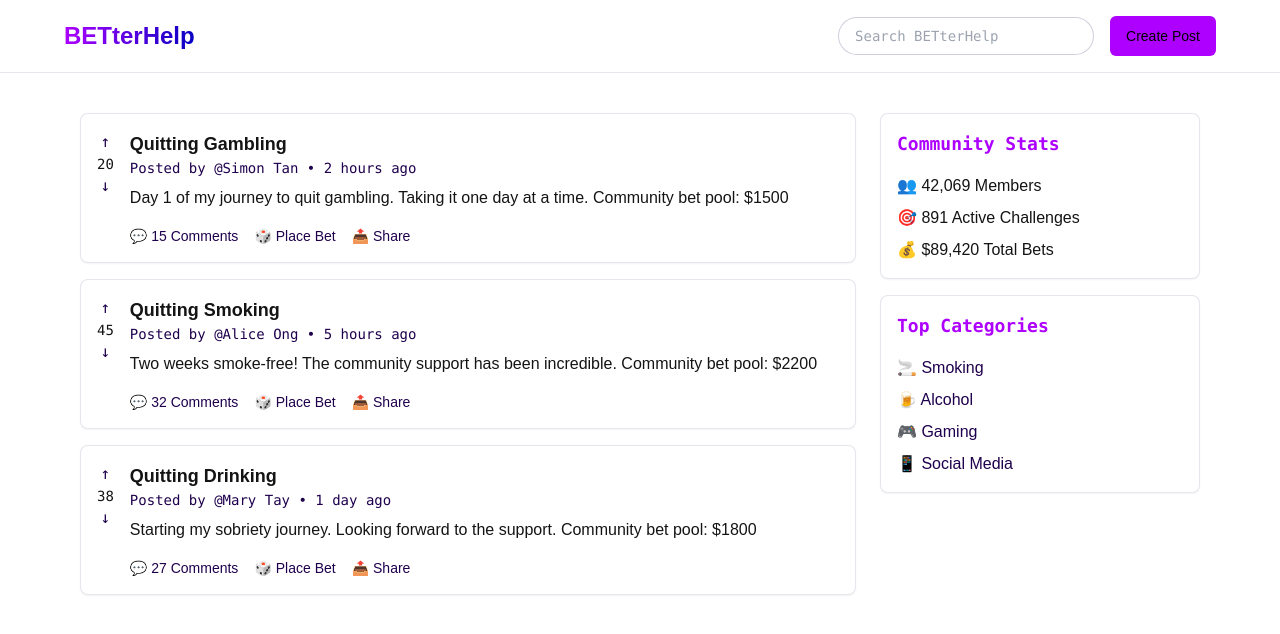
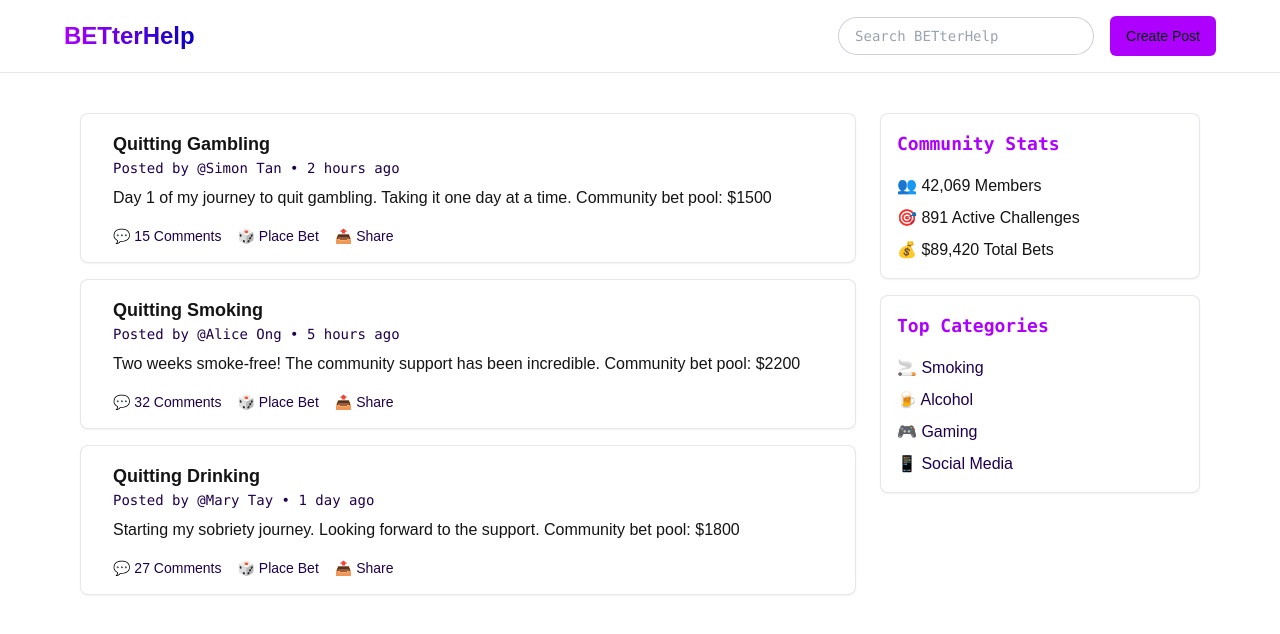
Before and after one commit to Koyonari/HackOMania2025, a Next.js app: page /app in a window 1280 px wide. Shown: the top 634 px of the page. Built offline with nearby package versions, Linux system fonts and the light colour scheme.

Commit message:
chore: remove upvote count

```diff
--- a/src/app/app/page.jsx
+++ b/src/app/app/page.jsx
@@ -11,7 +11,6 @@ export default function HomePage() {
           timePosted: "2 hours ago",
           content: "Day 1 of my journey to quit gambling. Taking it one day at a time.",
           betPool: 1500,
-          votes: 20,
           commentCount: 15
         },
         {
@@ -20,7 +19,6 @@ export default function HomePage() {
           timePosted: "5 hours ago",
           content: "Two weeks smoke-free! The community support has been incredible.",
           betPool: 2200,
-          votes: 45,
           commentCount: 32
         },
         {
@@ -29,7 +27,6 @@ export default function HomePage() {
           timePosted: "1 day ago",
           content: "Starting my sobriety journey. Looking forward to the support.",
           betPool: 1800,
-          votes: 38,
           commentCount: 27
         }
     ]
--- a/src/components/Post.jsx
+++ b/src/components/Post.jsx
@@ -5,7 +5,6 @@ export default function Post({ user }) {
       timePosted,
       content,
       betPool,
-      votes,
       commentCount
     } = user
 
@@ -13,9 +12,7 @@ export default function Post({ user }) {
       <div className="bg-white border border-accent-secondary/10 rounded-lg p-4 shadow-sm">
         <div className="flex gap-4">
           <div className="flex flex-col items-center font-mono">
-            <button className="text-accent-secondary hover:text-accent-primary">↑</button>
-            <span className="text-sm text-text-primary">{votes}</span>
-            <button className="text-accent-secondary hover:text-accent-primary">↓</button>
+
           </div>
 
           <div className="flex-grow">
```
